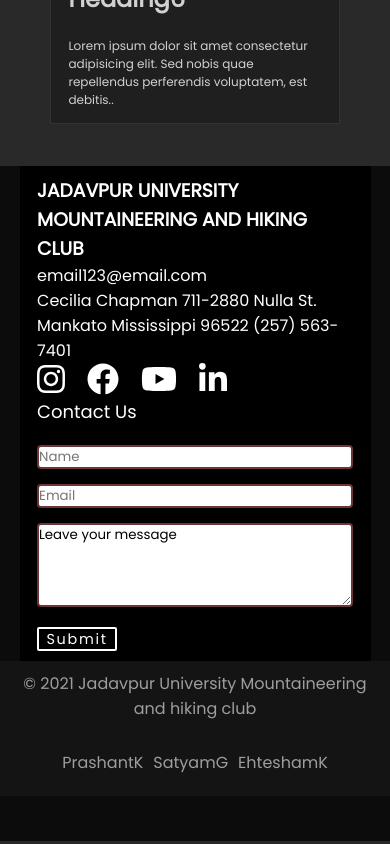
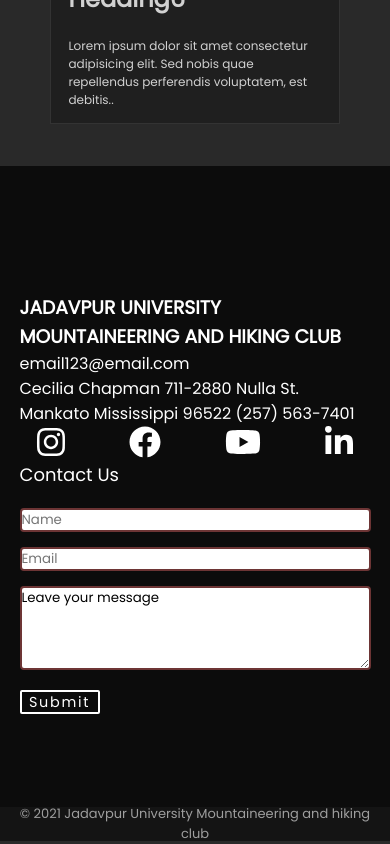
Before and after one commit to satyam0601/Jumhc-website, a React (Create React App) app: page / in a window 390 px wide. Shown: the part 2962-3806 px from the top of the page. Built offline with nearby package versions, Linux system fonts and the light colour scheme.

Commit message:
footer-fix

```diff
--- a/src/components/Footer/Footer.css
+++ b/src/components/Footer/Footer.css
@@ -5,7 +5,9 @@
 }
 .footer-container {
   display: flex;
+  position: relative;
   flex-direction: column;
+  justify-content: center;
   align-items: center;
   width: 100vw;
   height: 80vh;
@@ -24,12 +26,6 @@
 .footer-container a {
   text-decoration: none;
   color: white;
-}
-
-.contributors {
-  width: 70%;
-  height: 10%;
-  background-color: transparent;
 }
 
 .info {
@@ -56,64 +52,56 @@
 
 .copyright {
   width: 100%;
-  height: 10%;
+  display: flex;
+  align-items: center;
+  position: absolute;
+  bottom: 0;
+  justify-content: center;
+  height: 5%;
   color: rgb(158, 158, 158);
   background-color: rgb(20, 20, 20);
   text-align: center;
+  font-size: small;
   padding: 10px;
 }
 
-.contributors {
-  background-color: rgb(20, 20, 20);
-  width: 100vw;
-  display: flex;
-  align-items: center;
-  justify-content: center;
-}
-
-.contributors a {
-  text-decoration: none;
-  color: rgb(158, 158, 158);
-  margin-left: 5px;
-  margin-right: 5px;
-}
-
-.contributors a:hover {
-  color: rgb(236, 236, 236);
-  margin-left: 5px;
-  margin-right: 5px;
-}
-@media only screen and (max-width: 1140px){
-  .footer-content{
+@media only screen and (max-width: 1140px) {
+  .footer-content {
     flex-direction: row;
     width: 90%;
     height: auto;
-    block-size:fit-content;
-    height:auto;
-    background-color:black
+    height: auto;
   }
-  .info{
-    width:90%;
+  .info {
+    width: 90%;
     margin-top: 10px;
   }
-  .contact-us{
+  .contact-us {
     width: 90%;
     margin-bottom: 10px;
   }
+
+  .social-media-handles {
+    width: 90%;
+    align-self: center;
+  }
 }
 @media only screen and (max-width: 560px) {
-  .footer-content{
+  .footer-container {
+    flex-direction: row;
+  }
+
+  .footer-content {
     flex-direction: column;
     width: 90%;
-    block-size:fit-content;
-    height:auto;
-    background-color:black
-  }
-  .info{
-    width:90%;
-  }
-  .contact-us{
-    width: 90%;
+    height: 80fr;
+    height: auto;
   }
 
+  .info {
+    width: 100%;
+  }
+  .contact-us {
+    width: 100%;
+  }
 }
--- a/src/components/Footer/Footer.jsx
+++ b/src/components/Footer/Footer.jsx
@@ -42,12 +42,6 @@ function Footer() {
       <div className="copyright">
         © 2021 Jadavpur University Mountaineering and hiking club
       </div>
-      <div className="contributors">
-        <a href="#sm-handle">PrashantK</a>
-        <a href="#sm-handle">SatyamG</a>
-        <a href="#sm-handle">EhteshamK</a>
-      </div>
-
     </div>
   );
 }
```
